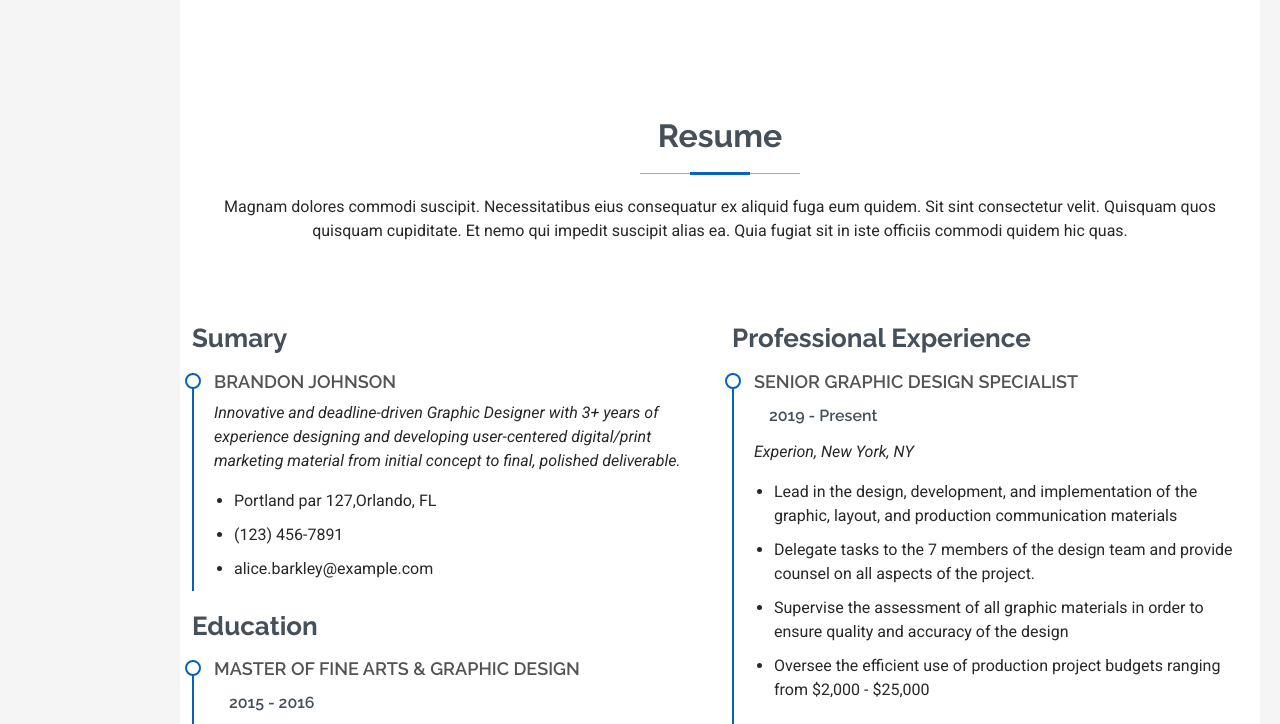
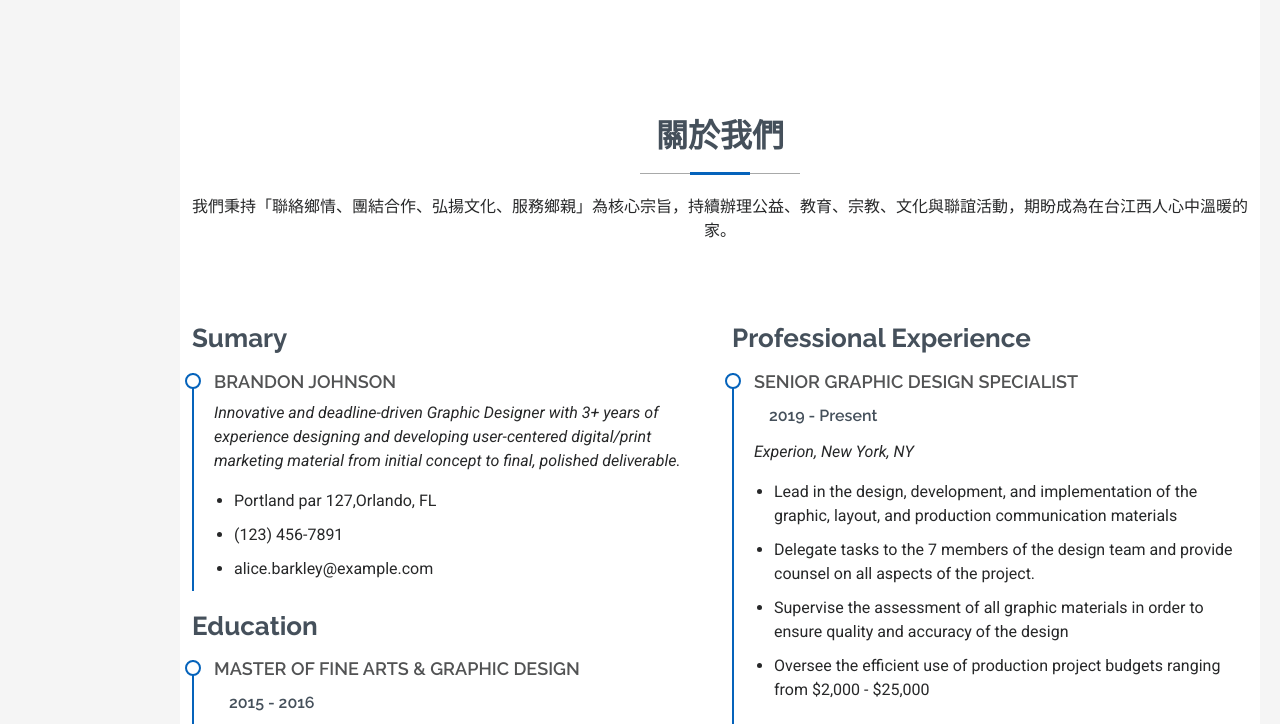
Before and after one commit to db5488/db5488.github.io, a plain HTML site: page index.html in a window 1280 px wide. Shown: the part 2031-2755 px from the top of the page. Drawn offline with Linux system fonts and the light colour scheme.

Commit message:
Update index.html

```diff
--- a/index.html
+++ b/index.html
@@ -175,8 +175,8 @@
 
       <!-- Section Title -->
       <div class="container section-title" data-aos="fade-up">
-        <h2>Resume</h2>
-        <p>Magnam dolores commodi suscipit. Necessitatibus eius consequatur ex aliquid fuga eum quidem. Sit sint consectetur velit. Quisquam quos quisquam cupiditate. Et nemo qui impedit suscipit alias ea. Quia fugiat sit in iste officiis commodi quidem hic quas.</p>
+        <h2>關於我們</h2>
+        <p>我們秉持「聯絡鄉情、團結合作、弘揚文化、服務鄉親」為核心宗旨，持續辦理公益、教育、宗教、文化與聯誼活動，期盼成為在台江西人心中溫暖的家。</p>
       </div><!-- End Section Title -->
 
       <div class="container">
@@ -485,7 +485,7 @@
       <!-- Section Title -->
       <div class="container section-title" data-aos="fade-up">
         <h2>Banner 範例</h2>
-        <p>改寫自湖南同鄉會 增加輪播及中間圖片增加效果</p>
+        <p>改寫自湖南同鄉會 增加輪播及中間圖片增強效果</p>
       </div><!-- End Section Title -->
 
       <div class="container" data-aos="fade-up" data-aos-delay="100">
```
